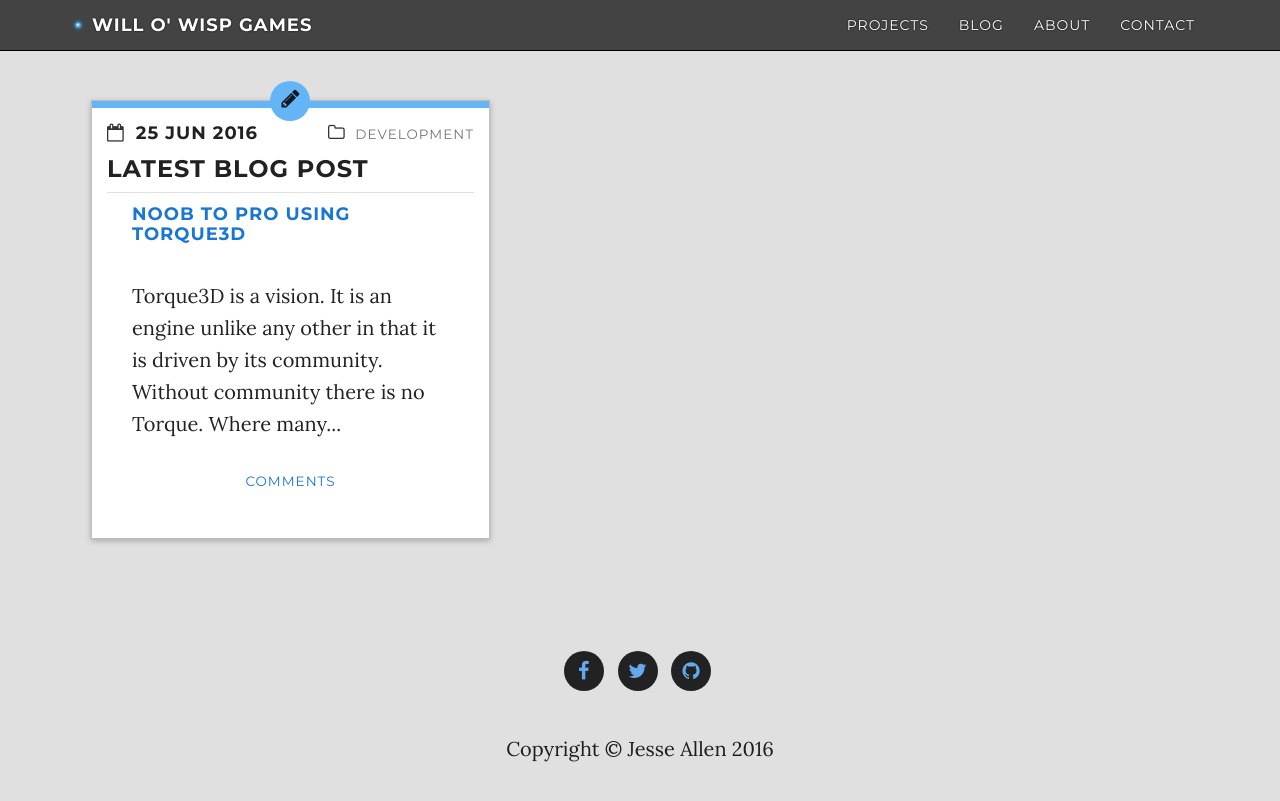
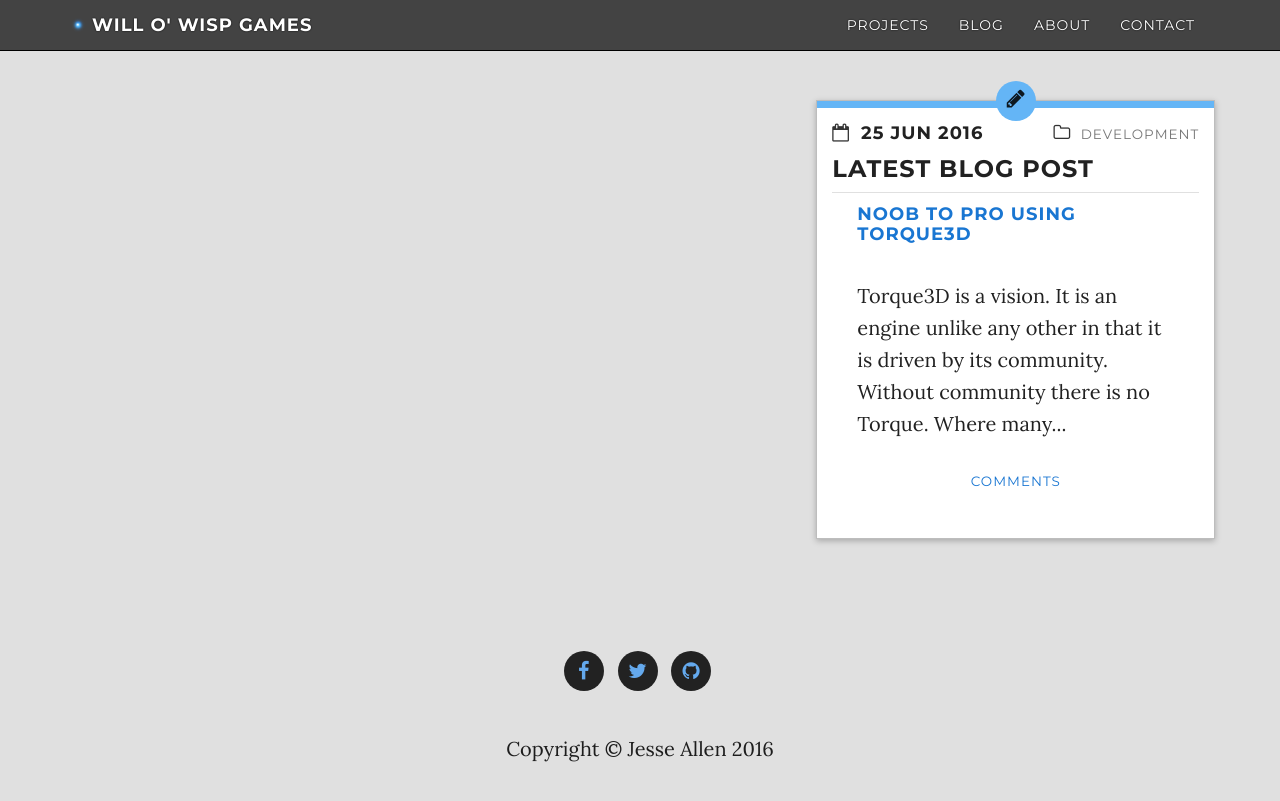
Before and after one commit to WilloWispGames/WilloWispGames.github.io, a Jekyll site: the page built from index.html, in a window 1280 px wide. Shown: the top 801 px of the page. Built offline with Jekyll 4.4.1, drawn with Linux system fonts in a browser that asks for light colours; nearby versions of some CDN libraries; comment, search, counter and statistics services are not loaded.

Commit message:
Update panes.scss

```diff
--- a/css/panes.scss
+++ b/css/panes.scss
@@ -59,7 +59,8 @@
   padding-bottom: 20px;
   width: 35%;
   margin: 0% 0% 2.75% 1.375%;
-  clear: left;
+  float: right;
+  clear: right;
 }
 
 /*animation element*/
```
